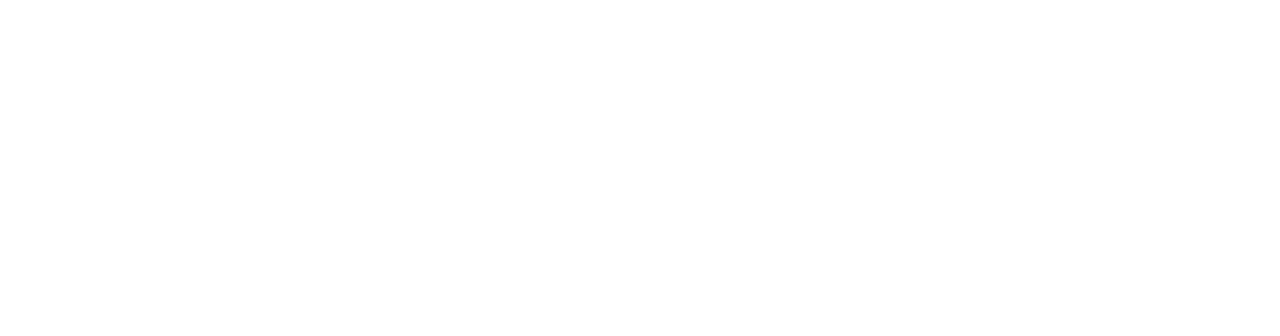
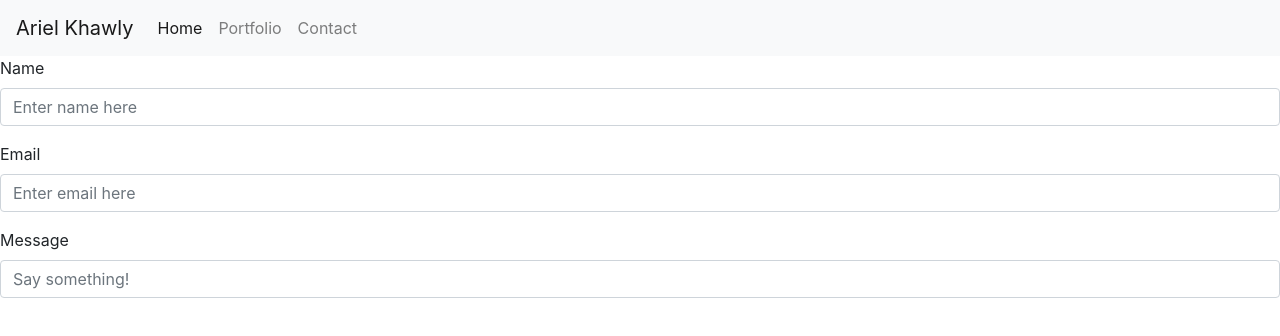
Before and after one commit to arielkhawly/homework-2, a plain HTML site: page contact.html in a window 1280 px wide. Drawn offline with nearby package versions, Linux system fonts and the light colour scheme.

Commit message:
edits & contact nav + form

```diff
--- a/contact.html
+++ b/contact.html
@@ -0,0 +1,45 @@
+<!DOCTYPE html>
+<html>
+
+<head>
+    <link rel="stylesheet" href="https://maxcdn.bootstrapcdn.com/bootstrap/4.0.0/css/bootstrap.min.css"
+        integrity="sha384-Gn5384xqQ1aoWXA+058RXPxPg6fy4IWvTNh0E263XmFcJlSAwiGgFAW/dAiS6JXm" crossorigin="anonymous">
+    <link rel="stylesheet" type="style/css" href="style.css">
+    <title>Ariel Khawly</title>
+</head>
+
+<body>
+    <nav class="navbar navbar-expand-lg navbar-light bg-light">
+        <a class="navbar-brand" href="#">Ariel Khawly</a>
+        <button class="navbar-toggler" type="button" data-toggle="collapse" data-target="#navbarNav"
+            aria-controls="navbarNav" aria-expanded="false" aria-label="Toggle navigation">
+            <span class="navbar-toggler-icon"></span>
+        </button>
+        <div class="collapse navbar-collapse" id="navbarNav">
+            <ul class="navbar-nav">
+                <li class="nav-item active">
+                    <a class="nav-link" href="#">Home <span class="sr-only">(current)</span></a>
+                </li>
+                <li class="nav-item">
+                    <a class="nav-link" target="_blank" href="portfolio.html">Portfolio</a>
+                </li>
+                <li class="nav-item">
+                    <a class="nav-link" target href="contact.html">Contact</a>
+                </li>
+            </ul>
+        </div>
+    </nav>
+    <form>
+        <div class="form-group">
+            <label for="formGroupExampleInput">Name</label>
+            <input type="text" class="form-control" id="formGroupExampleInput" placeholder="Enter name here">
+        </div>
+        <div class="form-group">
+            <label for="formGroupExampleInput2">Email</label>
+            <input type="text" class="form-control" id="formGroupExampleInput2" placeholder="Enter email here">
+        </div>
+        <div class="form-group">
+            <label for="formGroupExampleInput2">Message</label>
+            <input type="text" class="form-control" id="formGroupExampleInput2" placeholder="Say something!">
+        </div>
+    </form>
```
Also changed, not shown: index.html (+9 -3 lines), portfolio.html (+31 -0 lines), style.css (+12 -0 lines).
